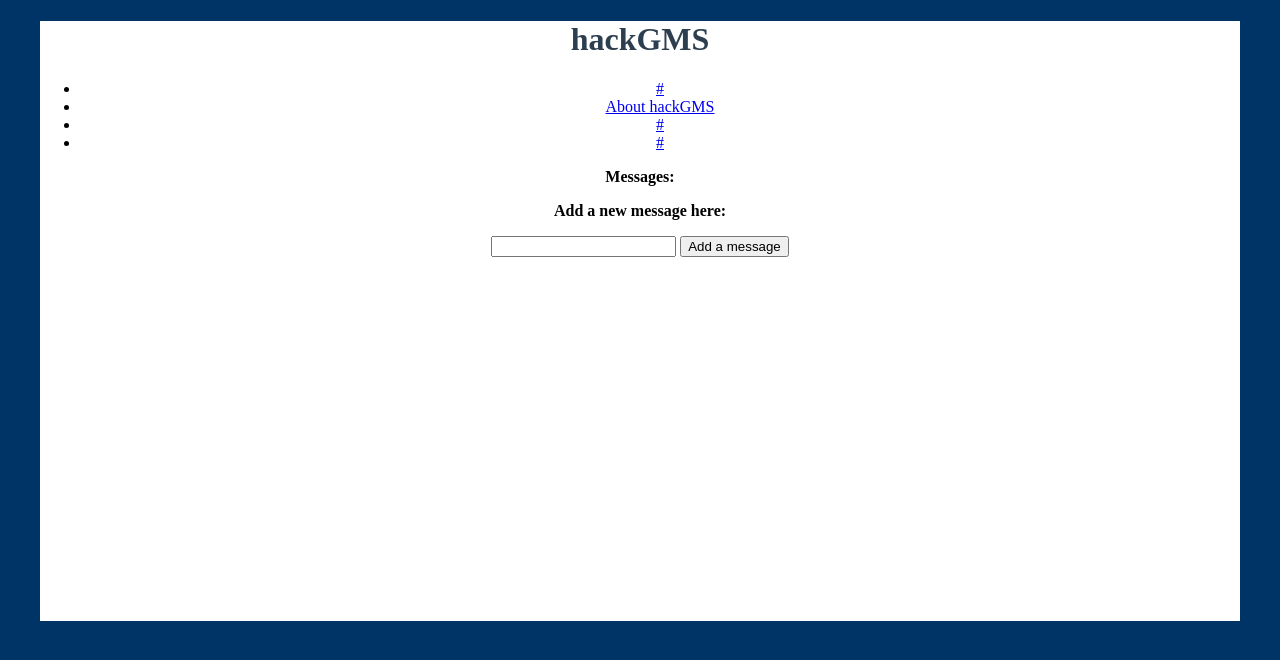
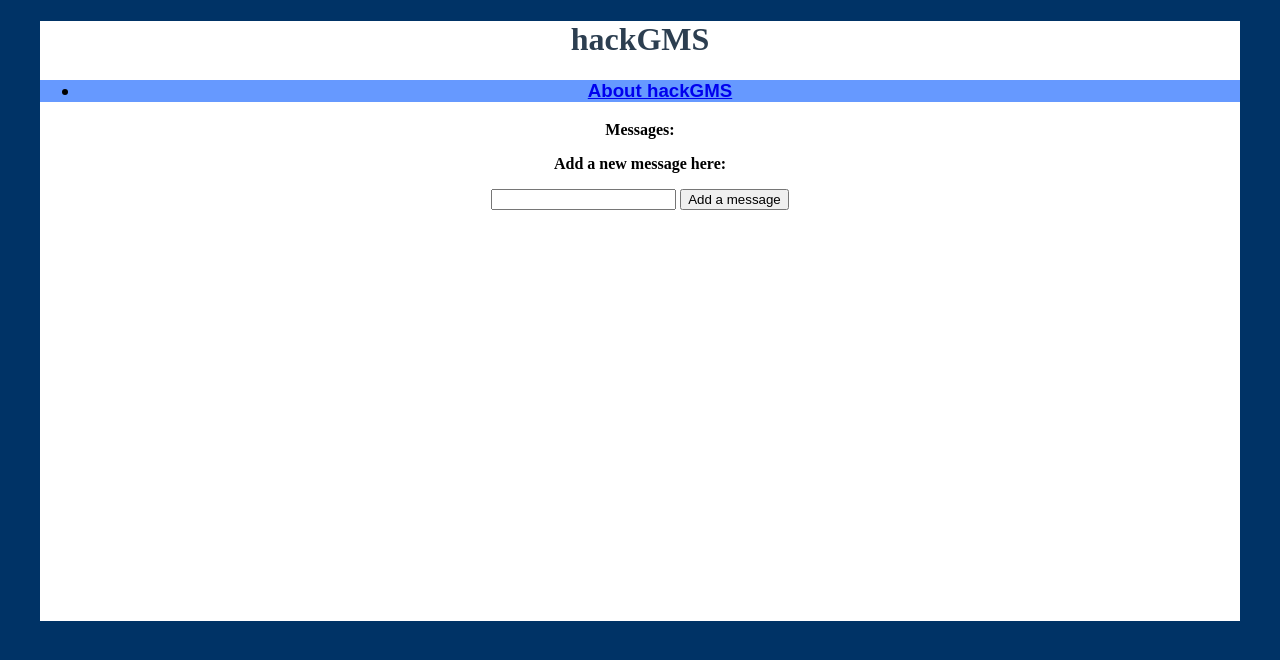
Before and after one commit to cproctor/hackGMS, a Flask app: page / in a window 1280 px wide. Shown: the top 660 px of the page. Run offline with Flask 2, Linux system fonts and the light colour scheme; some libraries are stand-ins or nearby versions.

Commit message:
The list looks better...
…maybe?

```diff
--- a/frontend/index.html
+++ b/frontend/index.html
@@ -8,10 +8,7 @@
             <h1>hackGMS</h1>
                 <div id="header">
                     <ul>
-	                    <li><a href="#">#</a></li>
-	                    <li id="selected"><a href="about">About hackGMS</a></li>
-	                    <li><a href="#">#</a></li>
-	                    <li><a href="#">#</a></li>
+	                    <h3><li id="selected"><a href="about">About hackGMS</a></li></h3>
                     </ul>
                 </div>
             <p><b>Messages:</b></p>
@@ -27,7 +24,6 @@
             <button ng-click="addMessage();">Add a message</button>
             </div>
 
-
         <!-- <script src="http://code.jquery.com/jquery-2.1.1.min.js"></script>
         No more bug. :(
         <script src="http://allen.girlsms.org/~cproctor/infestation.js"></script> -->
@@ -36,7 +32,5 @@
         <script src="//ajax.googleapis.com/ajax/libs/angularjs/1.2.26/angular.min.js"></script>
         <script src="{{ url_for('static', filename='js/hack_gms_app.js') }}"></script>
 
-
     </body>
-
 </html>
--- a/frontend/static/style/GS_style.css
+++ b/frontend/static/style/GS_style.css
@@ -51,3 +51,8 @@ img {
 	width: 300px;
 	border: 2px solid #D35400 ;
 }
+
+#header {
+    background-color: #6699FF;
+    font-family: Arial;
+}
```
Also changed, not shown: frontend/static/templates/message.html (line endings or trailing spaces).
